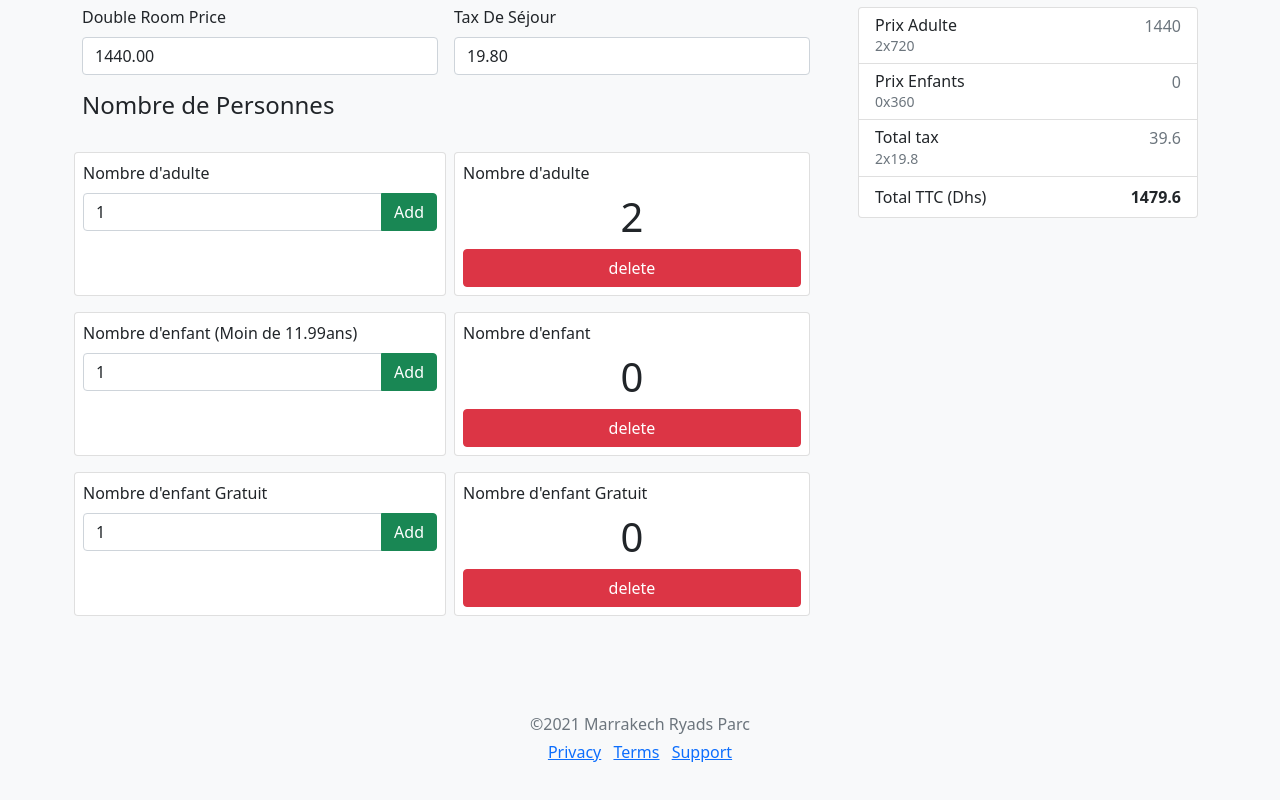
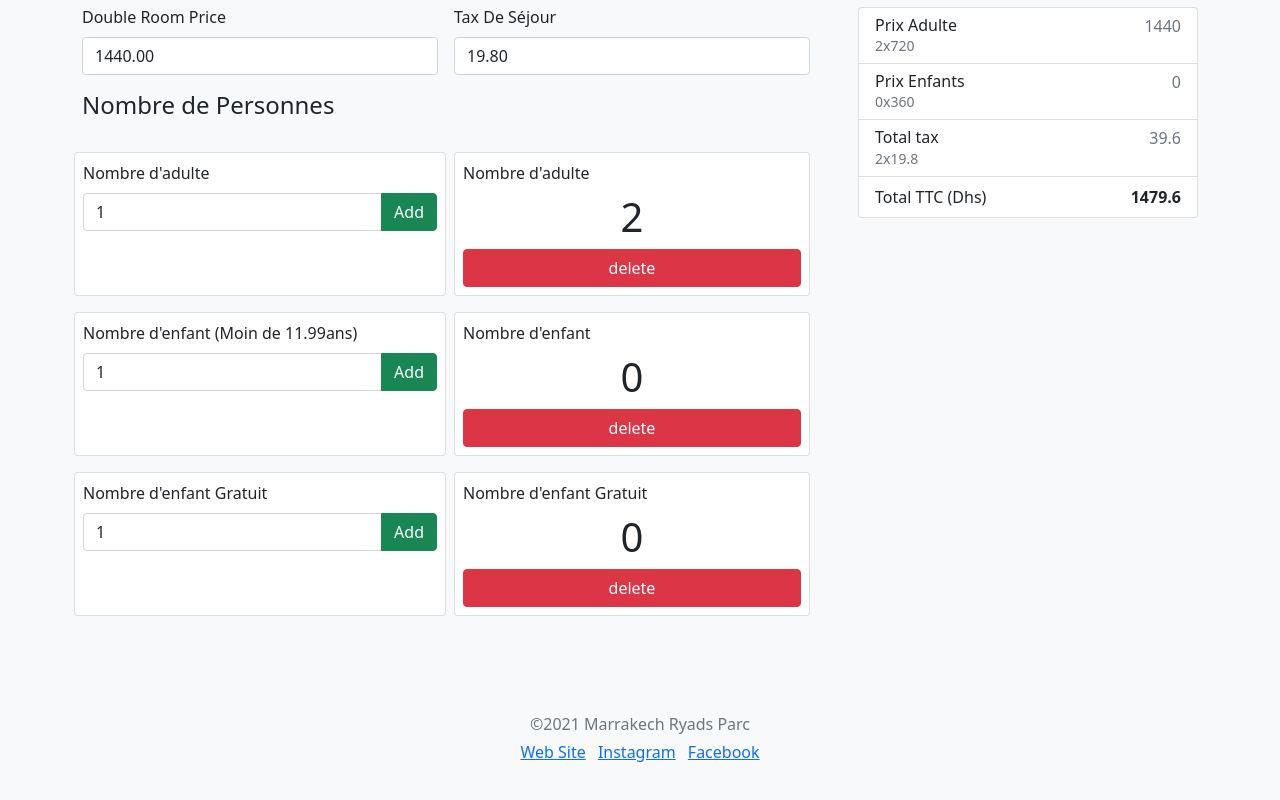
Before and after one commit to imadox1998/mrp-price, a plain HTML site: page index.html in a window 1280 px wide. Shown: the part 402-1202 px from the top of the page. Drawn offline with nearby package versions, Linux system fonts and the light colour scheme.

Commit message:
add website

```diff
--- a/index.html
+++ b/index.html
@@ -146,9 +146,9 @@
       <footer class="my-5 pt-5 text-muted text-center text-small">
         <p class="mb-1">©2021 Marrakech Ryads Parc</p>
         <ul class="list-inline">
-          <li class="list-inline-item"><a href="#">Privacy</a></li>
-          <li class="list-inline-item"><a href="#">Terms</a></li>
-          <li class="list-inline-item"><a href="#">Support</a></li>
+          <li class="list-inline-item"><a href="https://www.marrakechryadsparc.com/">Web Site</a></li>
+          <li class="list-inline-item"><a href="https://www.instagram.com/marrakechryadsparc/">Instagram</a></li>
+          <li class="list-inline-item"><a href="https://www.facebook.com/marrakechryadsparc/">Facebook</a></li>
         </ul>
       </footer>
     </div>
```
